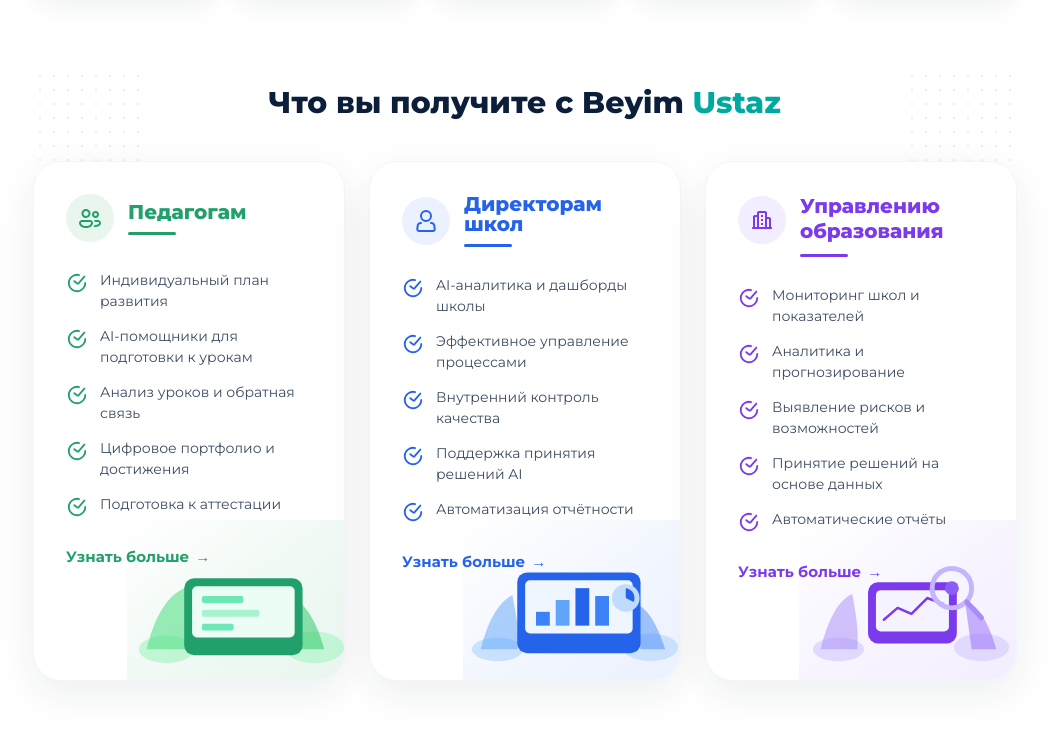
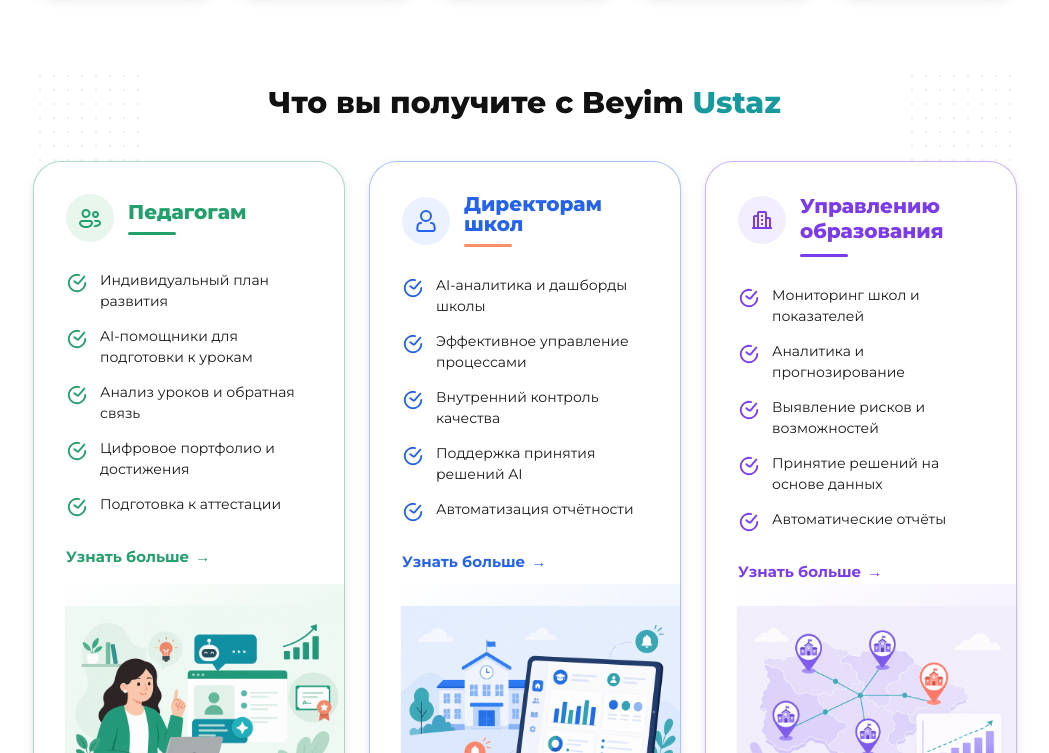
Before and after one commit to Madi4ar/redesign-beyim-ai, a website: page index.html in a window 1280 px wide. Shown: the part 2047-2800 px from the top of the page, without its empty margins (231-1280 px from the left). Drawn offline with nearby package versions, Linux system fonts and the light colour scheme.

Commit message:
Add files via upload

```diff
--- a/index.html
+++ b/index.html
@@ -17,17 +17,17 @@
           extend: {
             colors: {
               navy: {
-                DEFAULT: "#0B1F3A",
-                800: "#122A4A",
-                900: "#071528",
+                DEFAULT: "#111111",
+                800: "#1A1A1A",
+                900: "#000000",
               },
               brand: {
-                teal: "#00A99D",
-                tealDark: "#008F85",
+                teal: "#18999D",
+                tealDark: "#045D60",
                 green: "#22A06B",
                 blue: "#2F6FED",
                 purple: "#7B6CF6",
-                orange: "#F08A3C",
+                orange: "#FB8F67",
                 cyan: "#1BB8C8",
                 mint: "#2BBBAD",
               },
@@ -36,8 +36,8 @@
               sans: ["Montserrat", "system-ui", "sans-serif"],
             },
             boxShadow: {
-              card: "0 8px 30px rgba(15, 37, 64, 0.08)",
-              soft: "0 4px 20px rgba(15, 37, 64, 0.06)",
+              card: "0 4px 12px rgba(0, 0, 0, 0.08), 0 2px 4px rgba(0, 0, 0, 0.06)",
+              soft: "0 4px 12px rgba(0, 0, 0, 0.08), 0 2px 4px rgba(0, 0, 0, 0.06)",
             },
             borderRadius: {
               "4xl": "2rem",
@@ -48,6 +48,25 @@
       };
     </script>
     <style>
+      :root {
+        --color-primary: #18999d;
+        --color-primary-dark: #045d60;
+        --color-accent: #fb8f67;
+        --gradient-primary: linear-gradient(
+          135deg,
+          #045d60 0%,
+          #18999d 100%
+        );
+        --gradient-primary-hover: linear-gradient(
+          315deg,
+          #045d60 0%,
+          #18999d 100%
+        );
+        --card-shadow: 0 4px 12px rgba(0, 0, 0, 0.08),
+          0 2px 4px rgba(0, 0, 0, 0.06);
+        --card-shadow-hover: 0 8px 24px rgba(0, 0, 0, 0.12);
+      }
+
       html {
         scroll-behavior: smooth;
       }
@@ -143,6 +162,224 @@
       }
       details.nav-group .nav-chevron {
         transition: transform 0.2s ease;
+      }
+
+      /* ——— Contrast: text ——— */
+      main .text-navy,
+      footer .text-navy,
+      header .text-navy,
+      aside .text-navy {
+        color: #111111 !important;
+      }
+
+      main p:not([class*="text-brand"]):not([class*="text-[#"]),
+      main .text-slate-400,
+      main .text-slate-500,
+      main .text-slate-600,
+      footer .text-slate-400,
+      footer .text-slate-500,
+      footer p,
+      #path [class*="text-slate"],
+      #products [class*="text-slate"],
+      #events [class*="text-slate"],
+      [class*="text-navy/80"],
+      [class*="text-navy\/80"] {
+        color: #1a1a1a !important;
+      }
+
+      span.bg-emerald-500,
+      span.bg-violet-500,
+      span.bg-blue-500,
+      span.bg-orange-500,
+      a.bg-brand-teal,
+      a.bg-navy,
+      .bg-navy.text-white,
+      button.bg-brand-teal {
+        color: #fff !important;
+      }
+
+      .text-brand-teal {
+        color: var(--color-primary) !important;
+      }
+
+      .text-emerald-600 {
+        color: #059669 !important;
+      }
+      .text-violet-600 {
+        color: #7c3aed !important;
+      }
+      .text-blue-600 {
+        color: #2563eb !important;
+      }
+
+      /* ——— Primary buttons: gradient ——— */
+      a.bg-brand-teal.rounded-xl,
+      a.bg-brand-teal[class*="rounded-xl"],
+      a[class*="bg-[#2EC4B6]"].rounded-xl,
+      a[class*="bg-[#2EC4B6]"][class*="rounded-xl"],
+      #langPopup .lang-option.bg-brand-teal {
+        background: var(--gradient-primary) !important;
+        background-color: transparent !important;
+        color: #fff !important;
+        border: none;
+        position: relative;
+        overflow: hidden;
+        transition: filter 0.2s ease, box-shadow 0.2s ease;
+      }
+
+      a.bg-brand-teal.rounded-xl:hover,
+      a.bg-brand-teal[class*="rounded-xl"]:hover,
+      a[class*="bg-[#2EC4B6]"].rounded-xl:hover,
+      a[class*="bg-[#2EC4B6]"][class*="rounded-xl"]:hover {
+        background: var(--gradient-primary-hover) !important;
+        background-color: transparent !important;
+        filter: brightness(1.05);
+      }
+
+      a.bg-brand-teal.rounded-xl:hover::after,
+      a[class*="bg-[#2EC4B6]"][class*="rounded-xl"]:hover::after {
+        content: "";
+        position: absolute;
+        inset: 0;
+        background: rgba(255, 255, 255, 0.1);
+        pointer-events: none;
+      }
+
+      /* ——— Sidebar: active + hover ——— */
+      aside.hidden.lg\:flex nav > a.bg-navy,
+      aside nav > a.bg-navy,
+      #mobileNav nav > a.bg-navy {
+        background: var(--gradient-primary) !important;
+        background-color: transparent !important;
+        color: #ffffff !important;
+      }
+
+      aside nav > a.bg-navy svg,
+      #mobileNav nav > a.bg-navy svg {
+        color: #ffffff !important;
+        stroke: currentColor !important;
+      }
+
+      aside nav > a:not(.bg-navy):hover,
+      aside nav details.nav-group > summary:hover {
+        background: rgba(24, 153, 157, 0.08) !important;
+      }
+
+      /* ——— Accent #FB8F67: news badge ——— */
+      #events .grid > article:nth-child(4) .absolute.top-3 span,
+      #events .grid > article:nth-child(4) span.bg-orange-500 {
+        background: var(--color-accent) !important;
+        color: #fff !important;
+      }
+
+      #events .grid > article:nth-child(4) {
+        border: 1px solid rgba(251, 143, 103, 0.45) !important;
+      }
+
+      /* Accent: stats — 1 500 000+ and icon */
+      main section div[class*="xl:grid-cols-5"] > div:nth-child(4)
+        [class*="font-extrabold"] {
+        color: var(--color-accent) !important;
+      }
+      main section div[class*="xl:grid-cols-5"] > div:nth-child(4) span svg path {
+        fill: var(--color-accent) !important;
+      }
+      main section div[class*="xl:grid-cols-5"] > div:nth-child(4) > span {
+        background: rgba(251, 143, 103, 0.15) !important;
+      }
+      main section div[class*="xl:grid-cols-5"] > div:nth-child(4) {
+        border: 1px solid rgba(251, 143, 103, 0.4) !important;
+      }
+
+      /* Accent: underline on «Директорам» card */
+      main section .grid[class*="md:grid-cols-3"] > article:nth-child(2)
+        [class*="h-[3px]"] {
+        background: var(--color-accent) !important;
+      }
+
+      /* ——— Contrast: card shadow ——— */
+      #home .shadow-card,
+      #path,
+      #products article,
+      #events article,
+      main section article[class*="min-h-[520px]"],
+      main section div[class*="min-h-[168px]"],
+      #langPopup {
+        box-shadow: var(--card-shadow) !important;
+      }
+
+      #products article,
+      #events article,
+      main section article[class*="min-h-[520px]"],
+      main section div[class*="min-h-[168px]"] {
+        transition: box-shadow 0.2s ease;
+      }
+
+      #products article:hover,
+      #events article:hover,
+      main section article[class*="min-h-[520px]"]:hover,
+      main section div[class*="min-h-[168px]"]:hover {
+        box-shadow: var(--card-shadow-hover) !important;
+      }
+
+      /* ——— Contrast: accent borders ——— */
+      #products .grid > article:nth-child(1) {
+        border: 1px solid rgba(34, 160, 107, 0.38) !important;
+      }
+      #products .grid > article:nth-child(2) {
+        border: 1px solid rgba(123, 108, 246, 0.38) !important;
+      }
+      #products .grid > article:nth-child(3) {
+        border: 1px solid rgba(47, 111, 237, 0.38) !important;
+      }
+      #products .grid > article:nth-child(4) {
+        border: 1px solid rgba(240, 138, 60, 0.38) !important;
+      }
+      #products .grid > article:nth-child(5) {
+        border: 1px solid rgba(0, 169, 157, 0.38) !important;
+      }
+
+      main section .grid[class*="md:grid-cols-3"] > article:nth-child(1) {
+        border: 1px solid rgba(34, 160, 107, 0.38) !important;
+      }
+      main section .grid[class*="md:grid-cols-3"] > article:nth-child(2) {
+        border: 1px solid rgba(37, 99, 235, 0.38) !important;
+      }
+      main section .grid[class*="md:grid-cols-3"] > article:nth-child(3) {
+        border: 1px solid rgba(124, 58, 237, 0.38) !important;
+      }
+
+      main section div[class*="xl:grid-cols-5"] > div:nth-child(1) {
+        border: 1px solid rgba(46, 196, 182, 0.4) !important;
+      }
+      main section div[class*="xl:grid-cols-5"] > div:nth-child(2) {
+        border: 1px solid rgba(37, 99, 235, 0.4) !important;
+      }
+      main section div[class*="xl:grid-cols-5"] > div:nth-child(3) {
+        border: 1px solid rgba(13, 148, 136, 0.4) !important;
+      }
+      main section div[class*="xl:grid-cols-5"] > div:nth-child(4) {
+        border: 1px solid rgba(124, 58, 237, 0.4) !important;
+      }
+      main section div[class*="xl:grid-cols-5"] > div:nth-child(5) {
+        border: 1px solid rgba(46, 196, 182, 0.4) !important;
+      }
+
+      #events .grid > article:nth-child(1) {
+        border: 1px solid rgba(16, 185, 129, 0.4) !important;
+      }
+      #events .grid > article:nth-child(2) {
+        border: 1px solid rgba(139, 92, 246, 0.4) !important;
+      }
+      #events .grid > article:nth-child(3) {
+        border: 1px solid rgba(59, 130, 246, 0.4) !important;
+      }
+      #events .grid > article:nth-child(4) {
+        border: 1px solid rgba(249, 115, 22, 0.4) !important;
+      }
+
+      #path {
+        border-color: #e5e7eb !important;
       }
     </style>
   </head>
@@ -1664,7 +1901,7 @@
               <article
                 class="relative bg-white rounded-[28px] shadow-[0_12px_40px_rgba(15,37,64,0.08)] border border-slate-100 overflow-hidden flex flex-col min-h-[520px]"
               >
-                <div class="relative z-10 p-8 pb-4 flex-1 flex flex-col">
+                <div class="relative z-10 p-8 pb-52 flex-1 flex flex-col">
                   <div class="flex items-center gap-3.5">
                     <span
                       class="w-12 h-12 rounded-full bg-[#E8F6EE] flex items-center justify-center shrink-0"
@@ -1823,84 +2060,17 @@
                   >
                 </div>
                 <div
-                  class="absolute bottom-0 right-0 w-[70%] h-40 pointer-events-none"
+                  class="absolute bottom-0 right-0 w-[90%] h-52 pointer-events-none"
                   aria-hidden="true"
                 >
                   <div
-                    class="absolute inset-0 bg-gradient-to-tl from-[#E8F6EE] via-[#E8F6EE]/60 to-transparent"
+                    class="absolute inset-0 bg-gradient-to-tl from-[#E8F6EE] via-[#E8F6EE]/70 to-transparent"
                   ></div>
-                  <svg
-                    viewBox="0 0 220 140"
-                    class="absolute bottom-0 right-0 w-full h-full"
-                    xmlns="http://www.w3.org/2000/svg"
-                  >
-                    <ellipse
-                      cx="40"
-                      cy="120"
-                      rx="28"
-                      ry="14"
-                      fill="#86efac"
-                      opacity=".45"
-                    />
-                    <ellipse
-                      cx="190"
-                      cy="118"
-                      rx="30"
-                      ry="16"
-                      fill="#86efac"
-                      opacity=".4"
-                    />
-                    <path
-                      d="M20 120c8-35 22-55 38-62 4 18 10 42 6 62"
-                      fill="#4ade80"
-                      opacity=".55"
-                    />
-                    <path
-                      d="M200 120c-8-30-20-48-36-55 2 16 6 38 8 55"
-                      fill="#22c55e"
-                      opacity=".5"
-                    />
-                    <rect
-                      x="58"
-                      y="48"
-                      width="120"
-                      height="78"
-                      rx="10"
-                      fill="#22A06B"
-                    />
-                    <rect
-                      x="66"
-                      y="56"
-                      width="104"
-                      height="52"
-                      rx="5"
-                      fill="#ecfdf5"
-                    />
-                    <rect
-                      x="76"
-                      y="66"
-                      width="42"
-                      height="7"
-                      rx="2"
-                      fill="#6ee7b7"
-                    />
-                    <rect
-                      x="76"
-                      y="80"
-                      width="58"
-                      height="7"
-                      rx="2"
-                      fill="#a7f3d0"
-                    />
-                    <rect
-                      x="76"
-                      y="94"
-                      width="32"
-                      height="7"
-                      rx="2"
-                      fill="#6ee7b7"
-                    />
-                  </svg>
+                  <img
+                    src="assets/audience-teachers.png?v=2"
+                    alt=""
+                    class="absolute bottom-0 right-0 w-full h-full object-contain object-bottom drop-shadow-sm"
+                  />
                 </div>
               </article>
 
@@ -1908,7 +2078,7 @@
               <article
                 class="relative bg-white rounded-[28px] shadow-[0_12px_40px_rgba(15,37,64,0.08)] border border-slate-100 overflow-hidden flex flex-col min-h-[520px]"
               >
-                <div class="relative z-10 p-8 pb-4 flex-1 flex flex-col">
+                <div class="relative z-10 p-8 pb-52 flex-1 flex flex-col">
                   <div class="flex items-center gap-3.5">
                     <span
                       class="w-12 h-12 rounded-full bg-[#EBF1FE] flex items-center justify-center shrink-0"
@@ -2075,81 +2245,17 @@
                   >
                 </div>
                 <div
-                  class="absolute bottom-0 right-0 w-[70%] h-40 pointer-events-none"
+                  class="absolute bottom-0 right-0 w-[90%] h-52 pointer-events-none"
                   aria-hidden="true"
                 >
                   <div
-                    class="absolute inset-0 bg-gradient-to-tl from-[#EBF1FE] via-[#EBF1FE]/60 to-transparent"
+                    class="absolute inset-0 bg-gradient-to-tl from-[#EBF1FE] via-[#EBF1FE]/70 to-transparent"
                   ></div>
-                  <svg
-                    viewBox="0 0 220 140"
-                    class="absolute bottom-0 right-0 w-full h-full"
-                    xmlns="http://www.w3.org/2000/svg"
-                  >
-                    <ellipse
-                      cx="35"
-                      cy="120"
-                      rx="26"
-                      ry="12"
-                      fill="#93c5fd"
-                      opacity=".45"
-                    />
-                    <ellipse
-                      cx="190"
-                      cy="118"
-                      rx="28"
-                      ry="14"
-                      fill="#93c5fd"
-                      opacity=".4"
-                    />
-                    <path
-                      d="M18 120c7-28 18-48 32-55 3 16 8 38 5 55"
-                      fill="#60a5fa"
-                      opacity=".5"
-                    />
-                    <path
-                      d="M205 120c-8-26-18-42-32-48 2 14 5 34 7 48"
-                      fill="#3b82f6"
-                      opacity=".45"
-                    />
-                    <rect
-                      x="55"
-                      y="42"
-                      width="125"
-                      height="82"
-                      rx="10"
-                      fill="#2563EB"
-                    />
-                    <rect
-                      x="63"
-                      y="50"
-                      width="109"
-                      height="54"
-                      rx="5"
-                      fill="#eff6ff"
-                    />
-                    <rect x="74" y="82" width="14" height="14" fill="#3b82f6" />
-                    <rect x="94" y="70" width="14" height="26" fill="#60a5fa" />
-                    <rect
-                      x="114"
-                      y="58"
-                      width="14"
-                      height="38"
-                      fill="#2563EB"
-                    />
-                    <rect
-                      x="134"
-                      y="66"
-                      width="14"
-                      height="30"
-                      fill="#3b82f6"
-                    />
-                    <circle cx="165" cy="68" r="14" fill="#bfdbfe" />
-                    <path
-                      d="M165 68 L165 58 A10 10 0 0 1 173 72 Z"
-                      fill="#2563EB"
-                    />
-                  </svg>
+                  <img
+                    src="assets/audience-directors.png?v=2"
+                    alt=""
+                    class="absolute bottom-0 right-0 w-full h-full object-contain object-bottom drop-shadow-sm"
+                  />
                 </div>
               </article>
 
@@ -2157,7 +2263,7 @@
               <article
                 class="relative bg-white rounded-[28px] shadow-[0_12px_40px_rgba(15,37,64,0.08)] border border-slate-100 overflow-hidden flex flex-col min-h-[520px]"
               >
-                <div class="relative z-10 p-8 pb-4 flex-1 flex flex-col">
+                <div class="relative z-10 p-8 pb-52 flex-1 flex flex-col">
                   <div class="flex items-start gap-3.5">
                     <span
                       class="w-12 h-12 rounded-full bg-[#F3EEFF] flex items-center justify-center shrink-0 mt-0.5"
@@ -2316,86 +2422,17 @@
                   >
                 </div>
                 <div
-                  class="absolute bottom-0 right-0 w-[70%] h-40 pointer-events-none"
+                  class="absolute bottom-0 right-0 w-[90%] h-52 pointer-events-none"
                   aria-hidden="true"
                 >
                   <div
-                    class="absolute inset-0 bg-gradient-to-tl from-[#F3EEFF] via-[#F3EEFF]/60 to-transparent"
+                    class="absolute inset-0 bg-gradient-to-tl from-[#F3EEFF] via-[#F3EEFF]/70 to-transparent"
                   ></div>
-                  <svg
-                    viewBox="0 0 220 140"
-                    class="absolute bottom-0 right-0 w-full h-full"
-                    xmlns="http://www.w3.org/2000/svg"
-                  >
-                    <ellipse
-                      cx="40"
-                      cy="120"
-                      rx="26"
-                      ry="12"
-                      fill="#c4b5fd"
-                      opacity=".45"
-                    />
-                    <ellipse
-                      cx="185"
-                      cy="118"
-                      rx="28"
-                      ry="14"
-                      fill="#c4b5fd"
-                      opacity=".4"
-                    />
-                    <path
-                      d="M22 120c7-30 18-50 32-56 3 16 7 38 5 56"
-                      fill="#a78bfa"
-                      opacity=".5"
-                    />
-                    <path
-                      d="M200 120c-8-28-18-44-32-50 2 14 5 34 7 50"
-                      fill="#8b5cf6"
-                      opacity=".45"
-                    />
-                    <rect
-                      x="70"
-                      y="52"
-                      width="90"
-                      height="62"
-                      rx="10"
-                      fill="#7C3AED"
-                    />
-                    <rect
-                      x="78"
-                      y="60"
-                      width="74"
-                      height="42"
-                      rx="5"
-                      fill="#f5f3ff"
-                    />
-                    <polyline
-                      points="86,90 100,78 114,84 130,68 146,74"
-                      fill="none"
-                      stroke="#7C3AED"
-                      stroke-width="2.5"
-                      stroke-linecap="round"
-                      stroke-linejoin="round"
-                    />
-                    <circle
-                      cx="155"
-                      cy="58"
-                      r="20"
-                      fill="none"
-                      stroke="#c4b5fd"
-                      stroke-width="5"
-                    />
-                    <circle cx="155" cy="58" r="7" fill="#8b5cf6" />
-                    <line
-                      x1="170"
-                      y1="72"
-                      x2="185"
-                      y2="88"
-                      stroke="#a78bfa"
-                      stroke-width="5"
-                      stroke-linecap="round"
-                    />
-                  </svg>
+                  <img
+                    src="assets/audience-edu-mgmt.png?v=2"
+                    alt=""
+                    class="absolute bottom-0 right-0 w-full h-full object-contain object-bottom drop-shadow-sm"
+                  />
                 </div>
               </article>
             </div>
```
Also changed, not shown: assets/audience-directors.png (added), assets/audience-edu-mgmt.png (added), assets/audience-teachers.png (added).
